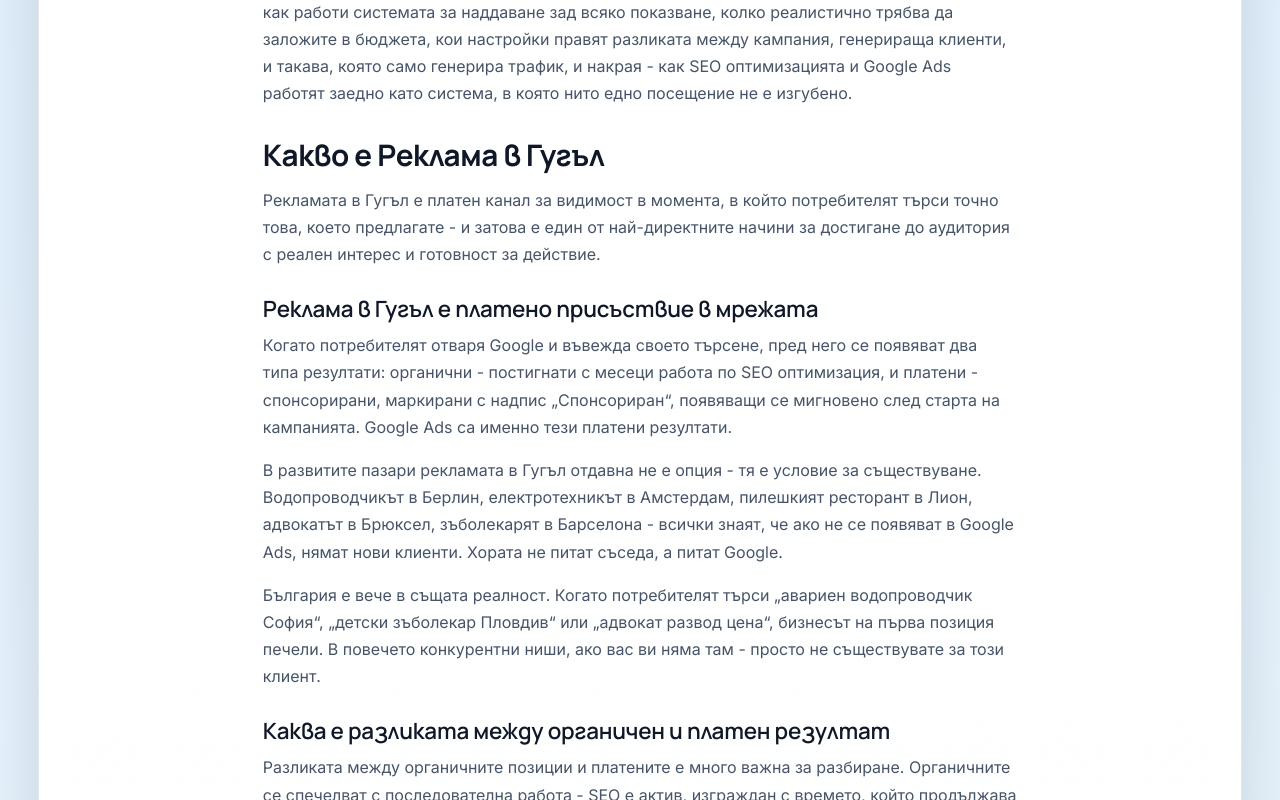
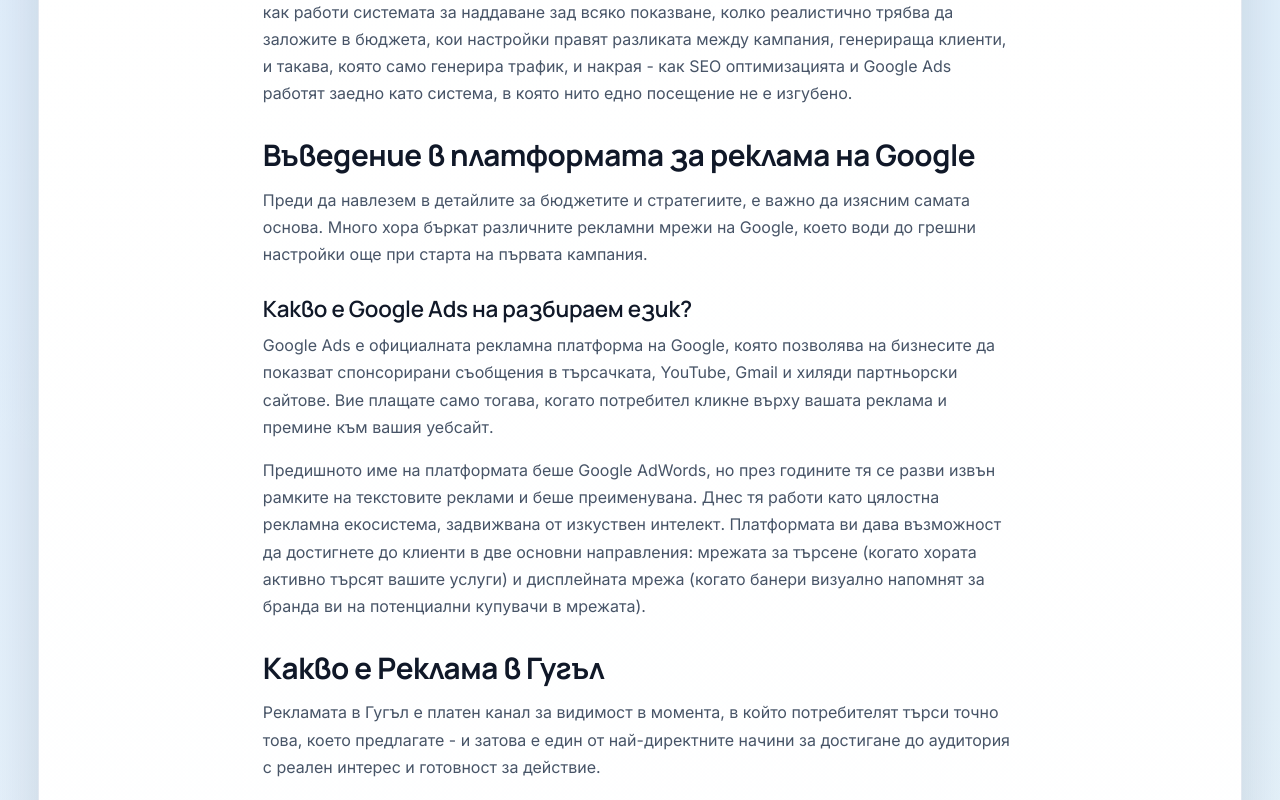
Before and after one commit to inweblife/inweblife, a Next.js app: page /google-ads-reklama in a window 1280 px wide. Shown: the part 1240-2040 px from the top of the page. Built offline with nearby package versions, Linux system fonts and the light colour scheme; no server answers.

Commit message:
Update google-ads-reklama.js

```diff
--- a/pages/google-ads-reklama.js
+++ b/pages/google-ads-reklama.js
@@ -132,6 +132,32 @@ const GoogleAdsReklama = () => {
               генерираща клиенти, и такава, която само генерира трафик, и накрая - как SEO
               оптимизацията и Google Ads работят заедно като система, в която нито едно
               посещение не е изгубено.
+            </p>
+          </section>
+
+          <section>
+            <h2>Въведение в платформата за реклама на Google</h2>
+            <p>
+              Преди да навлезем в детайлите за бюджетите и стратегиите, е важно да изясним
+              самата основа. Много хора бъркат различните рекламни мрежи на Google, което
+              води до грешни настройки още при старта на първата кампания.
+            </p>
+
+            <h3>Какво е Google Ads на разбираем език?</h3>
+            <p>
+              Google Ads е официалната рекламна платформа на Google, която позволява на
+              бизнесите да показват спонсорирани съобщения в търсачката, YouTube, Gmail и
+              хиляди партньорски сайтове. Вие плащате само тогава, когато потребител кликне
+              върху вашата реклама и премине към вашия уебсайт.
+            </p>
+            <p>
+              Предишното име на платформата беше Google AdWords, но през годините тя се
+              разви извън рамките на текстовите реклами и беше преименувана. Днес тя работи
+              като цялостна рекламна екосистема, задвижвана от изкуствен интелект.
+              Платформата ви дава възможност да достигнете до клиенти в две основни
+              направления: мрежата за търсене (когато хората активно търсят вашите услуги)
+              и дисплейната мрежа (когато банери визуално напомнят за бранда ви на
+              потенциални купувачи в мрежата).
             </p>
           </section>
 
@@ -597,6 +623,34 @@ const GoogleAdsReklama = () => {
             </p>
           </section>
 
+          <section>
+            <h2>Защо бизнесът избира професионално управление на Google реклами?</h2>
+            <p>
+              Много собственици на бизнеси започват сами, подлъгани от лесното създаване на
+              акаунт в Google Ads. Много бързо обаче откриват, че интерфейсът е едно, а
+              реалното спиране на излишното харчене на средства - съвсем друго нещо, което
+              изисква ежедневен анализ.
+            </p>
+
+            <h3>Кога си струва да наемете агенция за управление на Google Ads?</h3>
+            <p>
+              Професионалното управление си струва тогава, когато рекламният ви бюджет
+              надхвърли 250-300 €/месец или когато нямате 15-20 часа седмично за анализи.
+              Специалистът ще ви спести скъпи грешки, като настрои правилно проследяване и
+              изчисти нерелевантния трафик.
+            </p>
+            <p>
+              Добрият специалист или агенция не просто &bdquo;настройва кампании&ldquo;. Те
+              анализират поведението на потребителите, изграждат списъци с негативни ключови
+              думи (което веднага спестява до 30% от бюджета), правят A/B тестове на
+              рекламните послания и следят реалната цена на придобиване на клиент
+              (<strong>CPA</strong>). Когато работите с професионалист, вие не купувате
+              просто кликове в Google - вие инвестирате в изграждането на работеща система,
+              която превръща случайните търсения в реални запитвания и продажби за вашия
+              бизнес.
+            </p>
+          </section>
+
           <section aria-label="Често задавани въпроси за реклама в Гугъл">
             <h2>Често задавани въпроси за реклама в Гугъл</h2>
 
```
